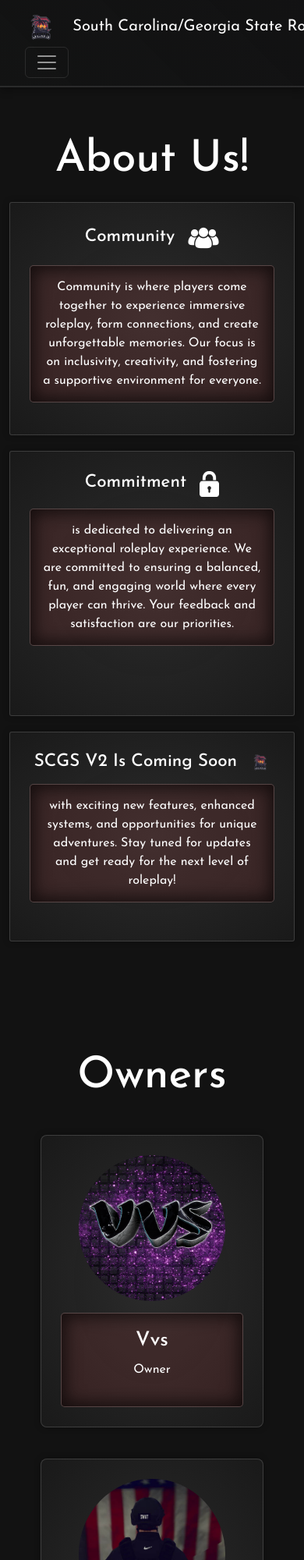
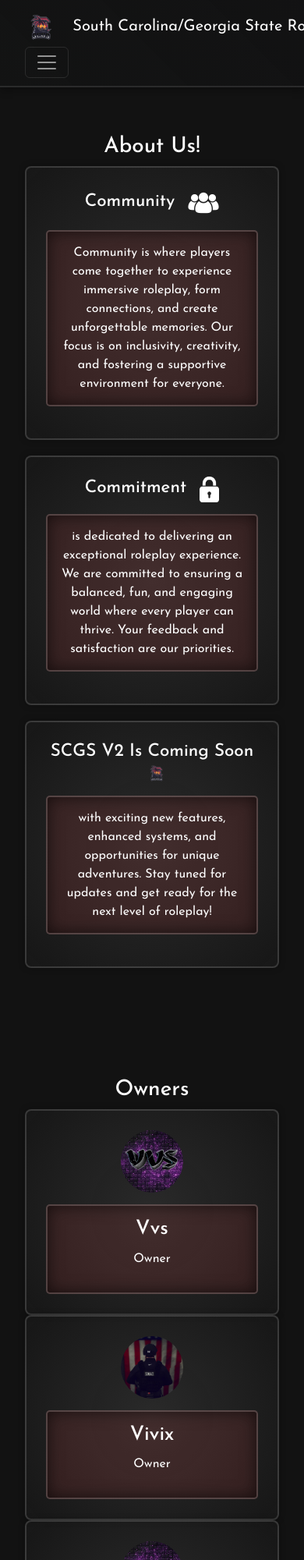
Before and after one commit to bigvvs/scgs-website, a plain HTML site: page index.html in a window 390 px wide. Shown: the top 2000 px of the page at 78% size. Drawn offline with nearby package versions, Linux system fonts and the light colour scheme.

Commit message:
Fix : img

```diff
--- a/style.css
+++ b/style.css
@@ -10,10 +10,9 @@ body {
 /* Navbar */
 .navbar {
     background: linear-gradient(45deg, rgba(19, 20, 20, 0.6), rgba(18, 18, 19, 0.8));
-    border: none;
+    border-bottom: 2px solid rgba(255, 255, 255, 0.1);
     box-shadow: 0 4px 10px rgba(0, 0, 0, 0.3);
     padding: 10px 20px;
-    border-bottom: solid 2px rgba(255, 255, 255, 0.1);
 }
 
 .navbar-brand img {
@@ -22,14 +21,15 @@ body {
 }
 
 .navbar-nav .nav-link {
-    color: #ffffff;
+    color: #fff;
     font-weight: 600;
     padding: 8px 15px;
-    transition: color 0.3s ease;
+    transition: color 0.3s, transform 0.3s;
 }
 
 .navbar-nav .nav-link:hover {
     color: #f0f0f0;
+    transform: scale(1.05);
 }
 
 /* Main Section */
@@ -37,21 +37,17 @@ body {
     background: url("imgs/bg.png") center/cover no-repeat;
     height: 100vh;
     display: flex;
-    flex-direction: column;
     justify-content: center;
     align-items: center;
     text-align: center;
-    color: #ffffff;
     position: relative;
+    color: #fff;
 }
 
 .main::before {
     content: '';
     position: absolute;
-    top: 0;
-    left: 0;
-    width: 100%;
-    height: 100%;
+    inset: 0;
     background-color: rgba(0, 0, 0, 0.5);
     z-index: 1;
 }
@@ -63,48 +59,34 @@ body {
     background: rgba(0, 0, 0, 0.7);
     border-radius: 10px;
     box-shadow: 0 0 10px rgba(0, 0, 0, 0.5);
+    text-align: center;
 }
 
-h1 {
+.main-content h1 {
     font-size: 3.5rem;
     margin-bottom: 20px;
-    color: #ffffff;
 }
 
-h3 {
+.main-content h3 {
     font-size: 1.4rem;
     margin-bottom: 25px;
 }
 
-button, .navbar-nav .nav-link {
-    transition: background-color 0.3s ease, transform 0.3s ease;
-}
-
-button:hover, .navbar-nav .nav-link:hover {
-    background-color: #111;
-    transform: scale(1.05);
-}
-
 /* Info Section */
 .info-section {
-    /* background: rgba(19, 20, 20, 0.7); */
-    padding: 60px 0;
+    padding: 60px 20px;
     text-align: center;
 }
 
 .info-box {
-    background: radial-gradient(83% 83% at 50% 50%, rgba(180, 180, 180, 0.158), rgba(120, 120, 120, .05)) !important;
-    transition: background 0.35s ease;
-    border: calc(0.092592592vh * 1.4) solid rgba(255, 255, 255, 0.15);
-    border-radius: 3px;
-    box-shadow: 0 0 1vh rgba(0, 0, 0, 0.3);
-    /* background: rgba(100, 100, 100, 0.1); */
-    /* border: 1px solid rgba(255, 255, 255, 0.2); */
+    background: radial-gradient(circle, rgba(180, 180, 180, 0.15), rgba(120, 120, 120, 0.05));
+    border: 2px solid rgba(255, 255, 255, 0.15);
+    border-radius: 8px;
     padding: 25px;
     margin-bottom: 20px;
-    /* box-shadow: 0 2px 10px rgba(0, 0, 0, 0.3); */
+    box-shadow: 0 0 1vh rgba(0, 0, 0, 0.3);
+    transition: transform 0.3s;
     color: #fff;
-    transition: transform 0.3s ease;
 }
 
 .info-box:hover {
@@ -118,39 +100,33 @@ button:hover, .navbar-nav .nav-link:hover {
 
 .info-box p {
     font-size: 1rem;
-    background: #db4b4b23 !important;
-    border: calc(0.092592592vh * 1.4) solid rgba(255, 255, 255, 0.15);
-    box-shadow: 0.0rem 0.0rem 20px 5px #0000009f inset !important;
-    /* background: rgba(192, 41, 66, 0.1); */
     padding: 15px;
+    background: rgba(219, 75, 75, 0.14);
+    border: 2px solid rgba(255, 255, 255, 0.15);
     border-radius: 5px;
-    /* box-shadow: 0 0 10px rgba(0, 0, 0, 0.1); */
+    box-shadow: inset 0 0 20px rgba(0, 0, 0, 0.6);
 }
 
+/* Owners Section */
 .ownerss-section {
     display: flex;
+    flex-wrap: wrap;
+    gap: 20px;
     justify-content: center;
-    flex-wrap: wrap;
     padding: 60px 20px;
     background: radial-gradient(45deg, rgba(19, 20, 20, 0.4), rgba(18, 18, 19, 0.8));
     text-align: center;
 }
 
 .owners-box {
-    /* background: rgba(80, 80, 80, 0.2); */
-    background: radial-gradient(83% 83% at 50% 50%, rgba(180, 180, 180, 0.158), rgba(120, 120, 120, .05)) !important;
-    transition: background 0.35s ease;
-    border: calc(0.092592592vh * 1.4) solid rgba(255, 255, 255, 0.15);
-    border-radius: 3px;
-    box-shadow: 0 0 1vh rgba(0, 0, 0, 0.3);
-
+    background: radial-gradient(circle, rgba(180, 180, 180, 0.15), rgba(120, 120, 120, 0.05));
+    border: 2px solid rgba(255, 255, 255, 0.15);
     border-radius: 8px;
     padding: 25px;
-    margin: 20px;
     text-align: center;
-    flex: 1 1 calc(33% - 40px);
-    box-sizing: border-box;
-    transition: transform 0.3s ease;
+    flex: 1 1 calc(33% - 20px);
+    box-shadow: 0 0 1vh rgba(0, 0, 0, 0.3);
+    transition: transform 0.3s;
 }
 
 .owners-box:hover {
@@ -158,20 +134,18 @@ button:hover, .navbar-nav .nav-link:hover {
 }
 
 .owners-box img {
-    width: 100%;
-    height: auto;
+    width: 100px;
+    height: 100px;
     border-radius: 50%;
     margin-bottom: 15px;
 }
 
 .owners-info {
-    padding: 20px 0;
-    /* background: #C02942; */
-    background: #db4b4b23 !important;
-    border: calc(0.092592592vh * 1.4) solid rgba(255, 255, 255, 0.15);
-    box-shadow: 0.0rem 0.0rem 20px 5px #0000009f inset !important;
+    background: rgba(219, 75, 75, 0.14);
+    border: 2px solid rgba(255, 255, 255, 0.15);
     border-radius: 5px;
-    /* box-shadow: 0 0 5px rgba(0, 0, 0, 0.3); */
+    padding: 15px;
+    box-shadow: inset 0 0 20px rgba(0, 0, 0, 0.6);
 }
 
 .owners-info h2 {
@@ -179,19 +153,14 @@ button:hover, .navbar-nav .nav-link:hover {
     margin-bottom: 10px;
 }
 
-.owners-info p {
-    font-size: 1rem;
-    margin-bottom: 15px;
-}
-
 .owners-info button {
     background-color: #C02942;
-    padding: 12px 25px;
+    padding: 10px 20px;
     border: none;
+    border-radius: 8px;
     color: #fff;
-    border-radius: 8px;
     cursor: pointer;
-    transition: background-color 0.3s ease, transform 0.3s ease;
+    transition: background-color 0.3s, transform 0.3s;
 }
 
 .owners-info button:hover {
@@ -199,31 +168,10 @@ button:hover, .navbar-nav .nav-link:hover {
     transform: scale(1.05);
 }
 
-#space {
-    margin-top: 57px;
-}
-
-#space2 {
-    margin-top: 64px;
-}
-
-#space3 {
-    margin-top: 24px;
-}
-
-#space4 {
-    margin-top: 63px;
-}
-
+/* Footer */
 footer {
-    /* background: #111; */
     background: linear-gradient(45deg, rgba(19, 20, 20, 0.6), rgba(18, 18, 19, 0.8));
-    border: none;
-    box-shadow: 0 4px 10px rgba(0, 0, 0, 0.3);
-    padding: 10px 20px;
-
-    border-top: solid 2px rgba(255, 255, 255, 0.1);
-
+    border-top: 2px solid rgba(255, 255, 255, 0.1);
     color: #fff;
     text-align: center;
     padding: 10px 0;
@@ -237,15 +185,10 @@ footer {
 
     .owners-box {
         flex: 1 1 100%;
-        max-width: 90%;
     }
 
     .owners-box img {
-        max-width: 80%;
-    }
-
-    .ownerss-section {
-        flex-direction: column;
-        align-items: center;
+        width: 80px;
+        height: 80px;
     }
 }
```
